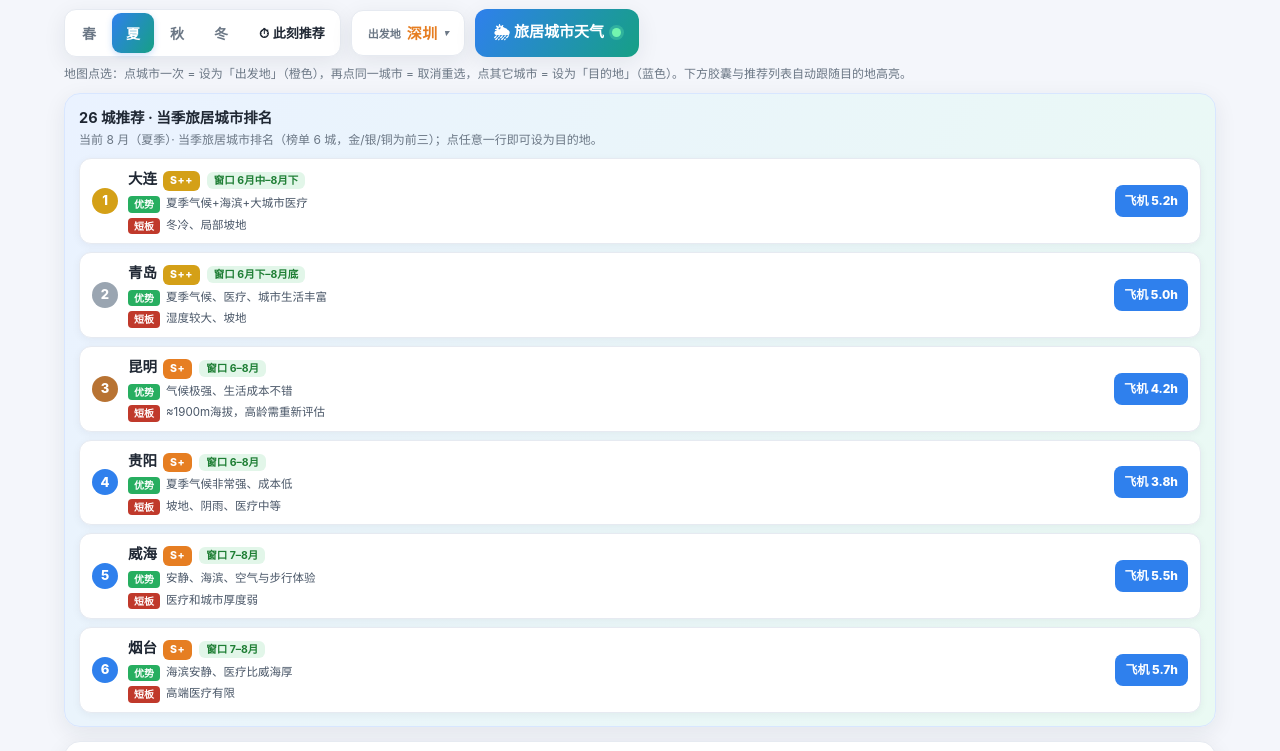
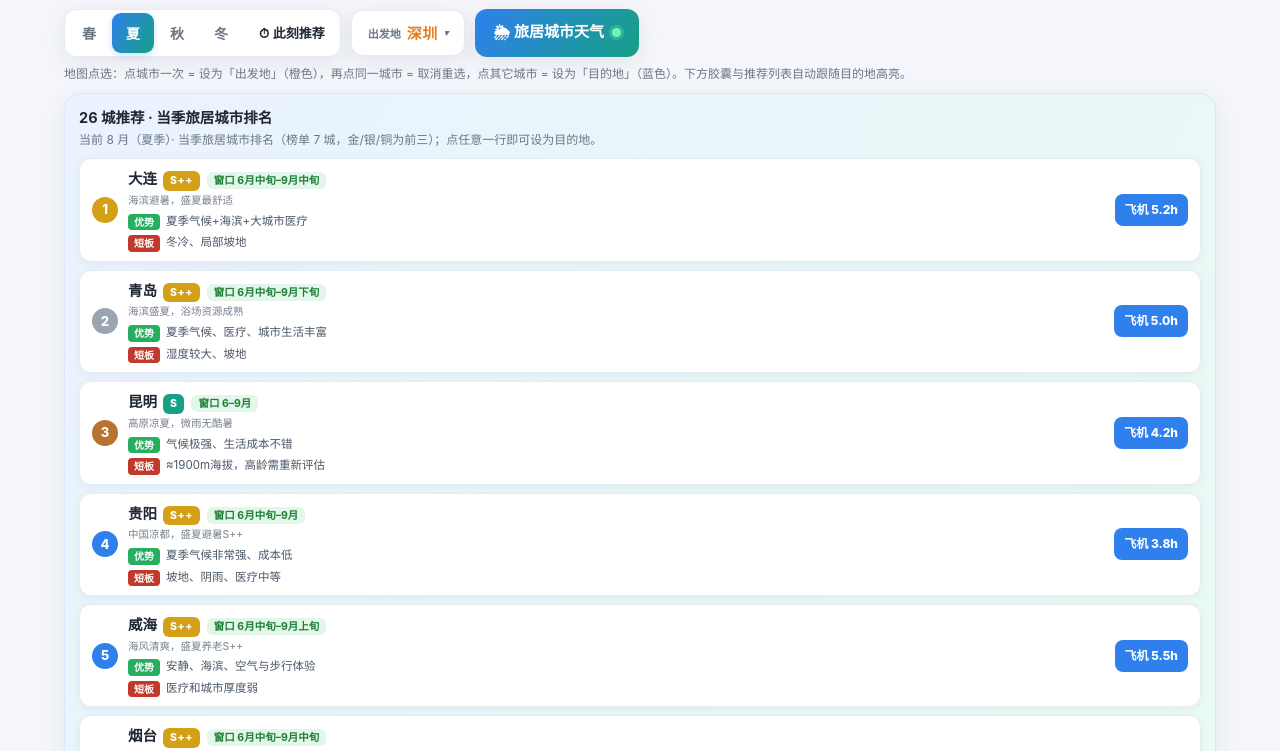
Before and after one commit to Ryan-cw/city-migration-map, a plain HTML site: page index.html in a window 1280 px wide. Shown: the part 49-800 px from the top of the page. Drawn offline with Linux system fonts and the light colour scheme.

Commit message:
Update city migration map v2

```diff
--- a/index.html
+++ b/index.html
@@ -61,6 +61,7 @@
   .pitem .rtag{display:inline-block;font-size:10.5px;color:#fff;border-radius:6px;padding:2px 7px;margin-left:6px;font-weight:800;letter-spacing:.5px;white-space:nowrap}
   .psep{font-size:11.5px;color:var(--sub);font-weight:700;margin:8px 2px 0}
   .pitem .wtag.on{color:#1e7e34;background:#e2f6e9}
+  .pitem .pwhy{font-size:10.5px;color:var(--sub);margin-top:3px;line-height:1.4;opacity:.92}
   .pitem .pline{font-size:11.5px;color:#4a5768;margin-top:4px;display:flex;gap:6px;align-items:flex-start;line-height:1.45}
   .pitem .pline .pv{flex:0 0 auto;font-size:10px;color:#fff;background:#27ae60;border-radius:4px;padding:1px 6px;font-weight:800;margin-top:1px}
   .pitem .pline.wk .pv{background:#c0392b}
@@ -891,12 +892,12 @@ function renderResult(){
     ${cityPanel(D,"到达")}
     </div>`;
 }
-/* 四季旅居城市榜单（用户提供）：[城市, 最佳细分窗口, 评级] */
+/* 四季旅居城市榜单（依据《旅居养老月份推荐》文档更新）：[城市, 最佳细分窗口, 评级, 简要原因] */
 const SEASON_RANK = {
-  春: [["上海","4月上–5月下","S++"],["昆明","3–5月","S++"],["成都","3月中–4月底","S++"],["南京","4月–5月中","S+"],["杭州","4月–5月初","S+"],["北京","4月中–5月","S+"],["西安","4月–5月初","S"],["武汉","3月下–4月","S"],["长沙","3月–4月","S"],["厦门","2月下–3月","A+/S-"]],
-  夏: [["大连","6月中–8月下","S++"],["青岛","6月下–8月底","S++"],["昆明","6–8月","S+"],["贵阳","6–8月","S+"],["威海","7–8月","S+"],["烟台","7–8月","S+"]],
-  秋: [["上海","9月下–11月上","S++"],["南京","10–11月","S+"],["杭州","9月下–11月中","S+"],["北京","9月中–10月底","S++"],["成都","9–11月","S+"],["长沙","9月下–11月上","S"],["武汉","9月下–10月底","S"],["西安","9月中–10月底","S"],["昆明","9–11月","S+"],["常德","9月下–11月上","S"]],
-  冬: [["深圳","12月–2月","S++"],["广州","12月–2月","S++"],["珠海","12月–2月","S++"],["厦门","12月–2月下","S+"],["海口","12–2月","S+"],["三亚","11月下–3月","S"],["福州","12月–2月","S"],["汕头","12月–2月","S"],["泉州","12月–2月","A+/S-"],["北海","12–2月","A+"]]
+  春: [["上海","3月下旬–5月上旬","S+","江南春暖花开，避梅雨与酷暑"],["昆明","3月–5月","S++","四季如春，3–5月全年最舒适"],["成都","3月下旬–5月","S+","春暖少雨，避开盛夏闷热"],["南京","4月–5月上旬","S+","春和景明，避7–8月酷暑"],["杭州","3月下旬–5月上旬","S+","西湖春景，春季优于夏季"],["北京","4月下旬–5月底","S+","春花烂漫，避风沙与寒冬"],["西安","4月–5月中旬","S+","春秋最舒适，避夏热冬冷"],["武汉","3月下旬–5月上旬","S+","樱花季气候佳，避盛夏酷暑"],["长沙","3月下旬–5月上旬","S+","春暖宜人，避6–9月湿热"],["厦门","3月–4月","S+","冬春温暖，避台风与盛夏"]],
+  夏: [["大连","6月中旬–9月中旬","S++","海滨避暑，盛夏最舒适"],["青岛","6月中旬–9月下旬","S++","海滨盛夏，浴场资源成熟"],["昆明","6–9月","S","高原凉夏，微雨无酷暑"],["贵阳","6月中旬–9月","S++","中国凉都，盛夏避暑S++"],["威海","6月中旬–9月上旬","S++","海风清爽，盛夏养老S++"],["烟台","6月中旬–9月中旬","S++","海滨避暑，9月最舒服"],["呼和浩特","6月中旬–9月上旬","S++","干爽草原，避全国酷暑"]],
+  秋: [["上海","10月中旬–11月底","S++","金秋最舒适，避梅雨高温"],["南京","10月–11月中旬","S++","秋高气爽，避7–8月"],["杭州","9月下旬–11月中旬","S++","桂花季，秋景全年最佳"],["北京","9月上旬–10月中旬","S++","全年最漂亮舒适的季节"],["成都","9月下旬–11月上旬","S+","秋高气爽，避盛夏"],["长沙","10月中旬–11月底","S+","10–11月最佳，避湿热"],["武汉","10月–11月中旬","S++","秋凉舒适，避盛夏"],["西安","9月中旬–10月底","S+","秋爽宜人，避夏热冬冷"],["昆明","9月–11月","S++","秋燥舒适，全年适住"],["常德","10月–11月中旬","S++","秋返乡佳，避7–8月"]],
+  冬: [["深圳","11月–3月","S++","温暖过冬，长期大本营"],["广州","11月–3月","S+","医疗强，冬季暖"],["珠海","11月–3月","S++","滨海冬暖，空气流通好"],["厦门","11月–4月","S++","冬春温暖，避寒优选"],["海口","11月–3月","S+","冬季暖，略湿于三亚"],["三亚","11月下旬–3月底","S++","全国冬季S++，避寒王者"],["福州","10月下旬–12月、3月–4月","S","冬春尚可，盛夏湿热"],["汕头","11月–3月","S++","粤东冬暖，适合避寒"],["泉州","11月–4月","S++","冬春温暖，烟火气足"],["北海","11–12月、3–4月上旬","S+","冬春宜人，1–2月偏湿冷"]]
 };
 function rankColor(r){
   if(r==="S++") return "#d4a017";
@@ -911,13 +912,14 @@ function renderPin(){
   const ranked=rank.map(r=>r[0]);
   hint.textContent = `当前 ${new Date().getMonth()+1} 月（${curSeason}季）· 当季旅居城市排名（榜单 ${rank.length} 城，金/银/铜为前三）；点任意一行即可设为目的地。`;
   const medal=["#d4a017","#9aa5b1","#b87333"];
-  const pitem=(c,badge,extra,right)=>{
+  const pitem=(c,badge,extra,right,why)=>{
     const r=getRoute(byName[curBase],c);
     const best=r&&r.best? `${r.best.mode} ${fmtH(r.best.door)}` : "—";
     return `<div class="pitem" data-c="${c.name}">
       ${badge}
       <div class="pinfo">
         <div class="pn">${c.name}${extra}</div>
+        ${why?`<div class="pwhy">${why}</div>`:""}
         <div class="pline"><span class="pv">优势</span><span>${c.str}</span></div>
         <div class="pline wk"><span class="pv">短板</span><span>${c.weak}</span></div>
       </div>
@@ -929,7 +931,7 @@ function renderPin(){
     const badge=`<span class="rank" style="background:${i<3?medal[i]:'#2f80ed'}">${i+1}</span>`;
     const extra=`${it[2]?`<span class="rtag" style="background:${rankColor(it[2])}">${it[2]}</span>`:""}${it[1]?`<span class="wtag on">窗口 ${it[1]}</span>`:""}`;
     const open = c.name===dest;   /* 目的地行就地展开该城气温模块 */
-    return pitem(c,badge,extra,"") +
+    return pitem(c,badge,extra,"",it[3]) +
       (open? `<div class="pinwx" id="pinwx_${c.name}"></div>` : "");
   }).join("");
   row.querySelectorAll(".pitem").forEach(el=>el.addEventListener("click",()=>{
@@ -2038,7 +2040,7 @@ function tempBandSVG(y, name, pfx){ pfx=pfx||"";
       seg+=`<rect x="${x.toFixed(1)}" y="${(base-acc-h).toFixed(1)}" width="${colW.toFixed(1)}" height="${h.toFixed(1)}" fill="${b.c}" rx="1.5"><title>${b.label} ${v}天</title></rect>`;
       acc+=h;
     });
-    cols+=`<g class="mb" data-y="${y.year}" data-m="${i+1}" style="cursor:pointer"><title>点击展开 ${y.year}年${i+1}月逐日气温波动</title>${seg}</g>`;
+    cols+=`<g class="mb" data-y="${y.year}" data-m="${i}" style="cursor:pointer"><title>点击展开 ${y.year}年${i+1}月逐日气温波动</title>${seg}</g>`;
     xl+=`<text x="${(x+colW/2).toFixed(1)}" y="${H-5}" font-size="8" fill="#9aa5b1" text-anchor="middle">${i+1}月</text>`;
   });
   const lg=bands.map(b=>`<span class="lg2"><i style="background:${b.c}"></i>${b.label}</span>`).join("");
```
